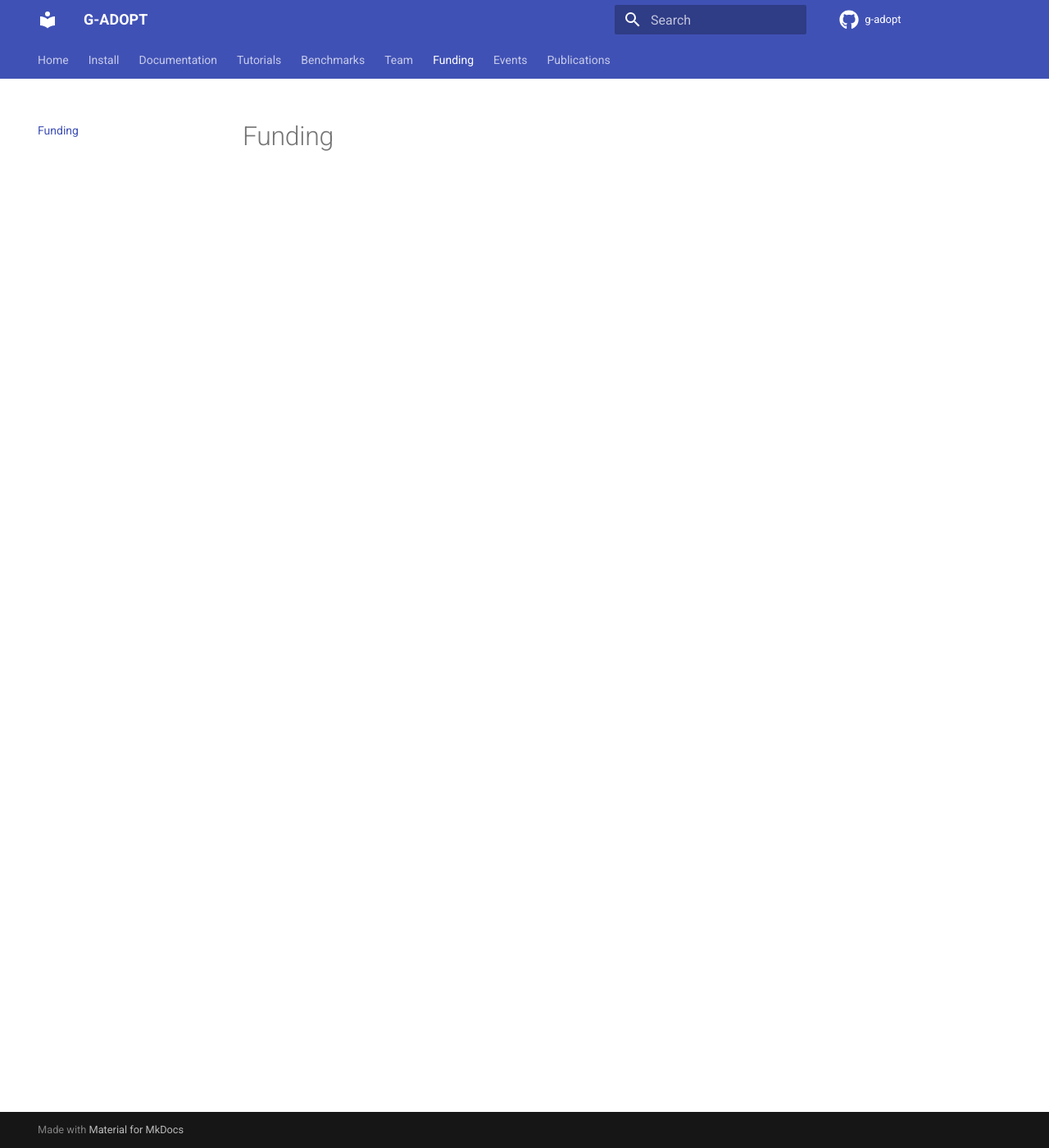
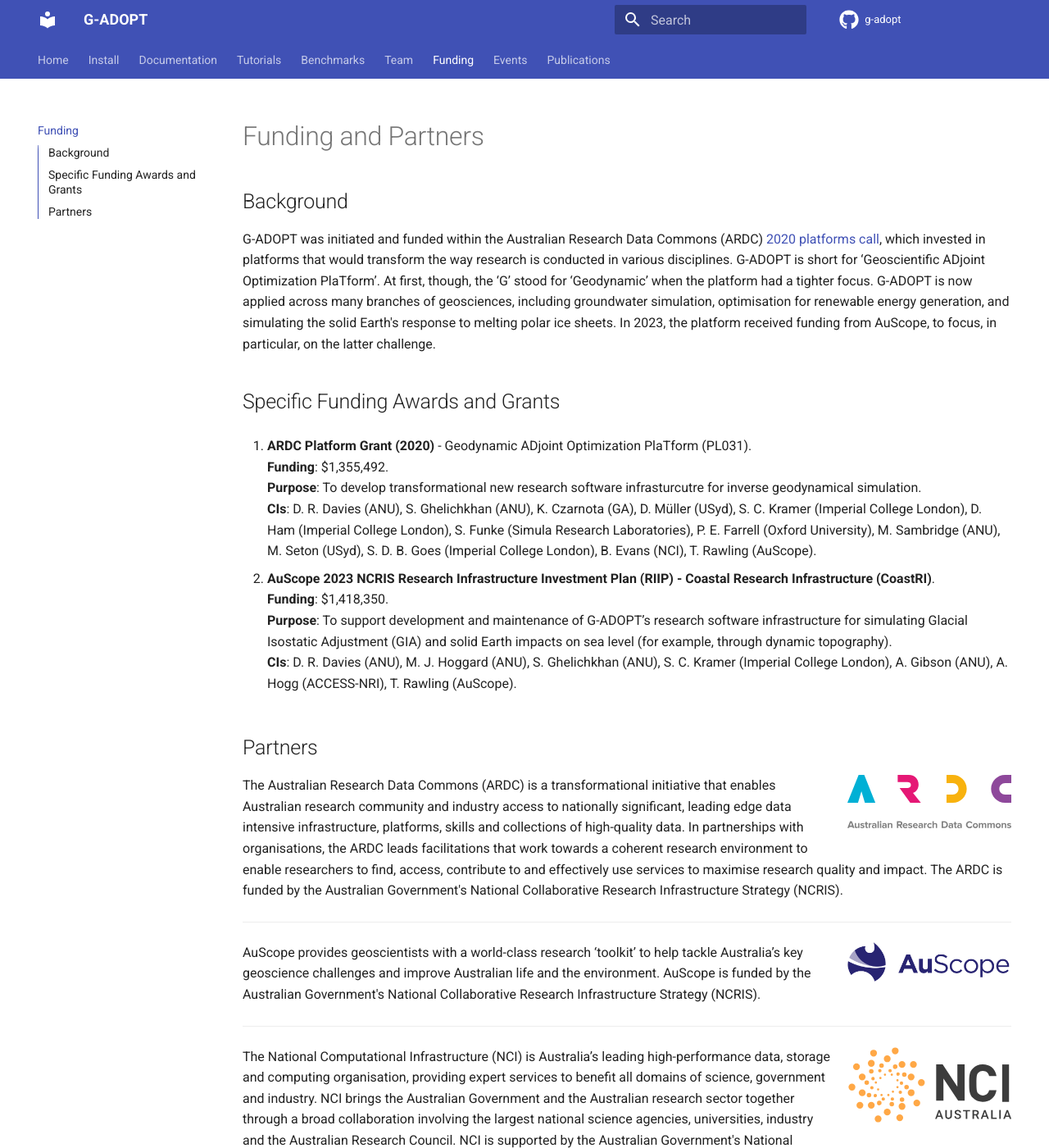
Before and after one commit to g-adopt/g-adopt.github.io, an MkDocs documentation site: the page built from docs/funding.md, in a window 1280 px wide and 1400 px high. Shown: the whole window at 82% size. Built offline with MkDocs 1.6.1 and Material for MkDocs 9.7.7, drawn with Linux system fonts in a browser that asks for light colours; comment, search, counter and statistics services are not loaded; some of the changed text lies outside the part shown.

Commit message:
Funding page (#2)
Co-authored-by: Rhodri Davies <rhodrid@esdhcp-032.anu.edu.au>
Co-authored-by: Will Scott <william.scott1@anu.edu.au>
Co-authored-by: w3168 <wis15@ic.ac.uk>

```diff
--- a/docs/funding.md
+++ b/docs/funding.md
@@ -1 +1,50 @@
-# Funding
+# Funding and Partners
+
+## Background
+G-ADOPT was initiated and funded within the Australian Research Data Commons (ARDC) [2020 platforms call](https://doi.org/10.47486/PL031), which invested in platforms that would transform the way research is conducted in various disciplines. G-ADOPT is short for ‘Geoscientific ADjoint Optimization PlaTform’. At first, though, the ‘G’ stood for ‘Geodynamic’ when the platform had a tighter focus. G-ADOPT is now applied across many branches of geosciences, including groundwater simulation, optimisation for renewable energy generation, and simulating the solid Earth's response to melting polar ice sheets. In 2023, the platform received funding from AuScope, to focus, in particular, on the latter challenge.
+
+## Specific Funding Awards and Grants
+
+1. **ARDC Platform Grant (2020)** - Geodynamic ADjoint Optimization PlaTform (PL031).
+**Funding**: $1,355,492.
+**Purpose**: To develop transformational new research software infrasturcutre for inverse geodynamical simulation.
+**CIs**: D. R. Davies (ANU), S. Ghelichkhan (ANU), K. Czarnota (GA), D. Müller (USyd), S. C. Kramer (Imperial College London), D. Ham (Imperial College London), S. Funke (Simula Research Laboratories), P. E. Farrell (Oxford University), M. Sambridge (ANU), M. Seton (USyd), S. D. B. Goes (Imperial College London), B. Evans (NCI), T. Rawling (AuScope).
+
+2. **AuScope 2023 NCRIS Research Infrastructure Investment Plan (RIIP) - Coastal Research Infrastructure (CoastRI)**.
+**Funding**: $1,418,350.
+**Purpose**: To support development and maintenance of G-ADOPT’s research software infrastructure for simulating Glacial Isostatic Adjustment (GIA) and solid Earth impacts on sea level (for example, through dynamic topography).
+**CIs**: D. R. Davies (ANU), M. J. Hoggard (ANU), S. Ghelichkhan (ANU), S. C. Kramer (Imperial College London), A. Gibson (ANU), A. Hogg (ACCESS-NRI),  T. Rawling (AuScope).
+
+## Partners
+[![ARDC logo](images/ardc_logo.svg "ARDC logo"){ align=right width="200" }](https://ardc.edu.au/)
+The Australian Research Data Commons (ARDC) is a transformational initiative that enables Australian research community and industry access to nationally significant, leading edge data intensive infrastructure, platforms, skills and collections of high-quality data. In partnerships with organisations, the ARDC leads facilitations that work towards a coherent research environment to enable researchers to find, access, contribute to and effectively use services to maximise research quality and impact. The ARDC is funded by the Australian Government's National Collaborative Research Infrastructure Strategy (NCRIS).
+
+---
+
+[![AuScope Logo](images/auscope_logo.png "AuScope logo"){ align=right width="200" }](https://www.auscope.org.au/)
+AuScope provides geoscientists with a world-class research ‘toolkit’ to help tackle Australia’s key geoscience challenges and improve Australian life and the environment. AuScope is funded by the Australian Government's National Collaborative Research Infrastructure Strategy (NCRIS).
+
+---
+
+[![NCI logo](images/nci_logo.svg "NCI logo"){ align=right width="200" }](https://nci.org.au/)
+The National Computational Infrastructure (NCI) is Australia’s leading high-performance data, storage and computing organisation, providing expert services to benefit all domains of science, government and industry. NCI brings the Australian Government and the Australian research sector together through a broad collaboration involving the largest national science agencies, universities, industry and the Australian Research Council. NCI is supported by the Australian Government's National Collaborative Research Infrastructure Strategy (NCRIS)
+
+---
+
+[![ACCESS-NRI logo](images/access_nri_logo.svg "ACCESS NRI logo"){ align=right width="200" }](https://www.access-nri.org.au/)
+The Australian Earth-System Simulator (ACCESS-NRI) is a national research Infrastructure created to support development and research with the Australian Community Climate and Earth System Simulator (ACCESS) modelling system framework. ACCESS simulates past, present and future climate, weather and Earth-Systems.
+
+---
+
+[![Geosciences Australia logo](images/ga_logo.svg "Geosciences Australia logo"){ align=right width="200" }](https://www.ga.gov.au/)
+Geoscience Australia is Australia's pre-eminent public sector geoscience organisation. They are the nation's trusted advisor on the geology and geography of Australia. They apply science and technology to describe and understand the Earth for the benefit of Australia.
+
+---
+
+[![Australian Research Council logo](images/arc_logo.svg "Australian Research Council logo"){ align=right width="200" }](https://www.arc.gov.au/)
+The Australian Research Council's purpose is to `grow knowledge and innovation for the benefit of the Australian community through funding the highest quality research, assessing the quality, engagement and impact of research, and providing advice on research matters'.
+
+---
+
+[![ACEAS logo](images/aceas_logo.png "ACEAS logo"){ align=right width="200" }](https://antarctic.org.au/)
+The consequences of changes in the Antarctic, including sea-level rise, extreme weather events, alterations to rainfall patterns, and fisheries impacts, will be profoundly costly to Australia. However, the speed and scale of future change remains poorly understood. The Australian Centre of Excellence in Antarctic Sciences (ACEAS) will combine new field data with innovative models to revolutionise predictions of the future of the East Antarctic and Southern Ocean.
--- a/mkdocs.yml
+++ b/mkdocs.yml
@@ -9,6 +9,8 @@
   features:
     - navigation.tabs
     - toc.integrate
+markdown_extensions:
+  - attr_list
 nav:
   - Home: index.md
   - Install: install.md
```
Also changed, not shown: docs/images/access_nri_logo.svg (added), docs/images/aceas_logo.png (added), docs/images/arc_logo.svg (added), docs/images/ardc_logo.svg (added), docs/images/auscope_logo.png (added), docs/images/ga_logo.svg (added), docs/images/nci_logo.svg (added).
